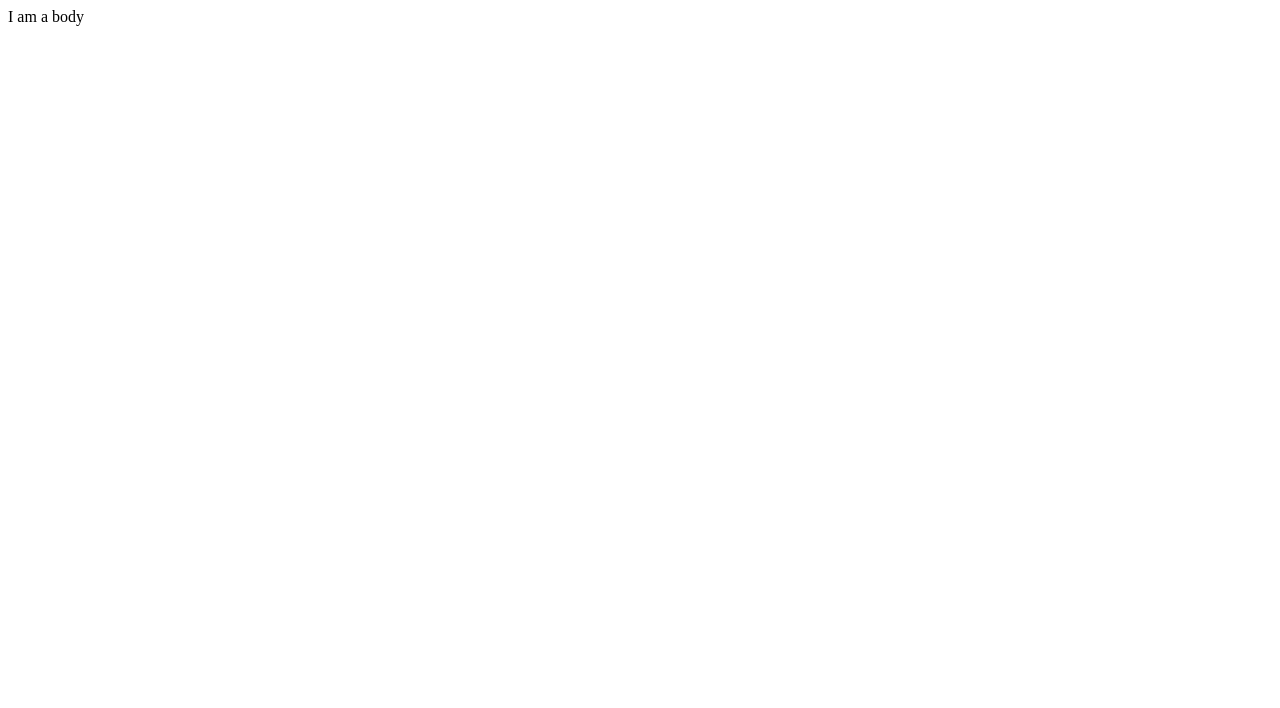
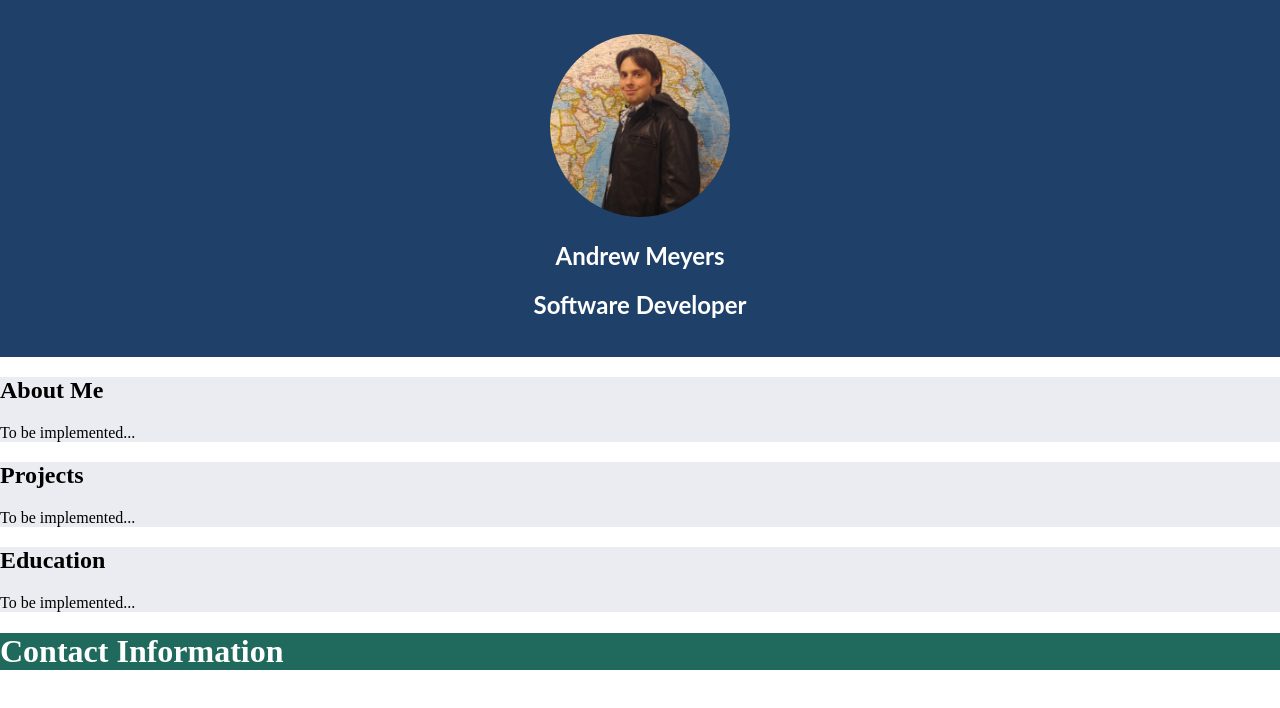
Before and after one commit to ajmeyers/ajmeyers.github.io, a plain HTML site: page index.html in a window 1280 px wide. Drawn offline with Linux system fonts and the light colour scheme.

Commit message:
added aboutme, projects, education sections and footer

```diff
--- /dev/null
+++ b/css/styles.css
@@ -0,0 +1,41 @@
+body {
+    margin: 0;
+}
+
+main {
+    background-color: #1F4068;
+    overflow: hidden;
+}
+
+figure {
+    flex-basis: 40%;
+    text-align: center;
+}
+
+img {
+    border-radius: 100%;
+    max-width: 15%;
+}
+
+section#profile {
+    text-align: center;
+    color: white;
+    font-family: 'Lato', sans-serif;
+}
+
+section#aboutme {
+    background-color: #EBECF1;
+}
+
+section#projects {
+    background-color: #EBECF1;
+}
+
+section#education {
+    background-color: #EBECF1;
+}
+
+footer {
+    background-color: #206A5D;
+    color: white;
+}
--- a/index.html
+++ b/index.html
@@ -1,9 +1,43 @@
 <!DOCTYPE html>
 <html>
-    <head>
-        <title>Andrew Meyers</title>
-    </head>
-    <body>
-        I am a body
-    </body>
+
+<head>
+    <title>Andrew Meyers</title>
+    <meta name="author" content="Andrew Meyers">
+    <!-- Main CSS -->
+    <link rel="stylesheet" type="text/css" href="./css/styles.css">
+</head>
+
+<body>
+    <!-- Main -->
+    <main>
+        <figure>
+            <br>
+            <img src="./assets/ajm.png" alt="Profile Image" />
+        </figure>
+        <!-- Profile Section -->
+        <section id="profile">
+            <h1>Andrew Meyers</h1>
+            <h2>Software Developer</h2>
+            <br>
+        </section>
+    </main>
+    <section id="aboutme">
+        <h1>About Me</h1>
+        <p>To be implemented...</p>
+    </section>
+    <section id="projects">
+        <h1>Projects</h1>
+        <p>To be implemented...</p>
+    </section>
+    <section id="education">
+        <h1>Education</h1>
+        <p>To be implemented...</p>
+    </section>
+    <footer>
+        <h1>Contact Information</h1>
+    </footer>
+
+</body>
+
 </html>
```
Also changed, not shown: assets/ajm.png (added), style/styles.css (deleted), 1 other file.
